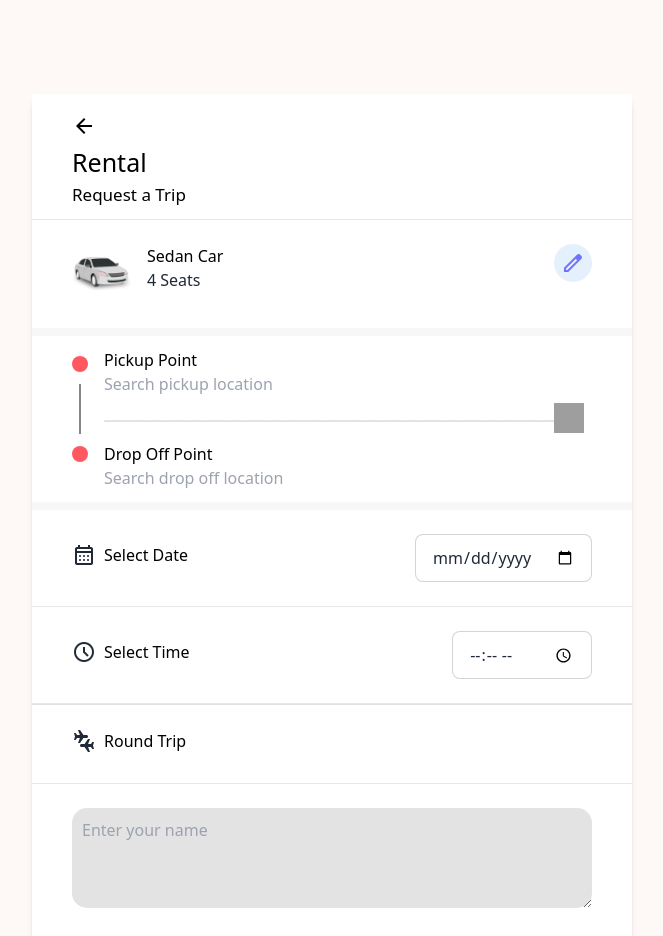
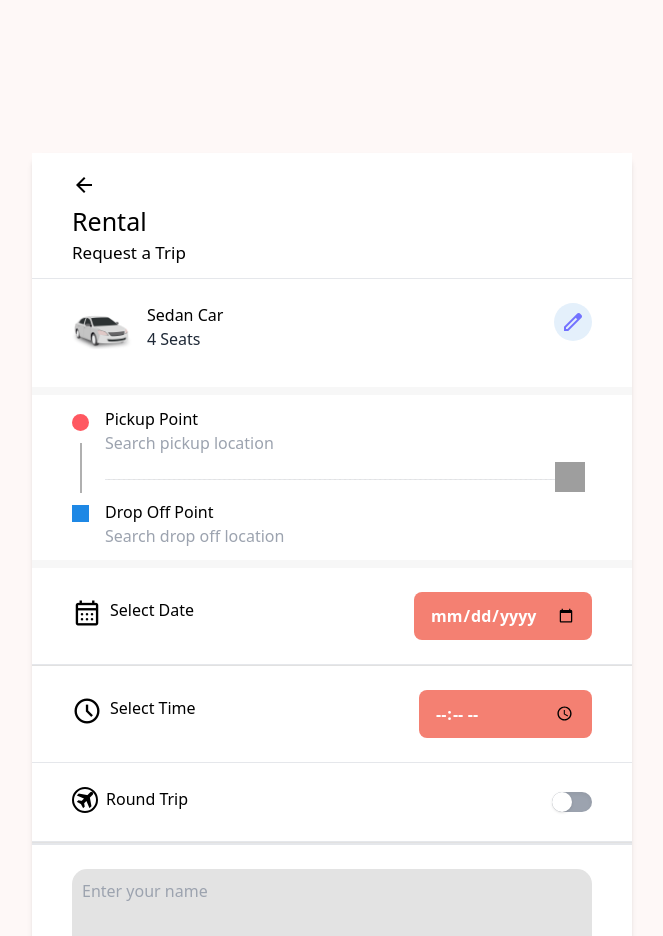
Before and after one commit to Noman40046/jatri, a React (Vite) app: page / in a window 1280 px wide. Shown: the top 936 px of the page, without its empty margins (308-971 px from the left). Built offline with nearby package versions, Linux system fonts and the light colour scheme; grey boxes are pictures that could not be loaded.

Commit message:
function added

```diff
--- a/index.html
+++ b/index.html
@@ -9,6 +9,8 @@
   </head>
   <body>
     <div id="root"></div>
+
+    <script src="https://code.jquery.com/jquery-3.6.0.min.js"></script>
     <script type="module" src="/src/main.jsx"></script>
   </body>
 </html>
--- a/src/App.jsx
+++ b/src/App.jsx
@@ -1,5 +1,50 @@
 import React from 'react';
 import Form from './components/Form';
+
+/* toggle button-------- */
+$(document).ready(function(){
+  $('#toggle').change(function(){
+    if($(this).is(':checked')){
+      $('.toggle-dot').addClass('translate-x-full ');
+    } else {
+      $('.toggle-dot').removeClass('translate-x-full ');
+    }
+  });
+});
+
+$(document).ready(function(){
+  $('#toggle').change(function(){
+    if($(this).is(':checked')){
+      $('.toggle-line').addClass(' toggle-line2 ');
+    } else {
+      $('.toggle-line').removeClass(' toggle-line2 ');
+    }
+  });
+});
+
+
+  $(document).ready(function(){
+    $('#toggle').change(function(){
+      if($(this).is(':checked')){
+        $('#hiddenDiv1, #hiddenDiv2').removeClass('hidden');
+      } else {
+        $('#hiddenDiv1, #hiddenDiv2').addClass('hidden');
+      }
+    });
+  });
+
+
+  /* pickup--- */
+  $(document).ready(function(){
+    $('#toggleIcon').click(function(){
+      $('#hiddenDiv3, #hiddenDiv4, #hiddenDiv5, #hiddenDiv6').toggleClass('hidden');
+    });
+  });
+
+
+
+
+
 
 const App = () => {
   return (
--- a/src/components/Form.jsx
+++ b/src/components/Form.jsx
@@ -37,9 +37,21 @@ const Form = () => {
 
             <div class="flex gap-4 items-center px-10  py-3">
               <div class="pick-drop flex flex-col gap-3 items-center">
-                <div className="badge badge-error badge-sm"></div>
+                <span class="pickup-logo material-symbols-outlined">
+                  radio_button_unchecked
+                </span>
                 <div className="vertile"></div>
-                <div className="badge badge-error badge-sm"></div>
+                {/*  */}
+                <span
+                  id="hiddenDiv3"
+                  className="hidden pickup-logo2 material-symbols-outlined"
+                >
+                  radio_button_unchecked
+                </span>
+                <div id="hiddenDiv4" className="hidden vertile"></div>
+                {/*  */}
+
+                <span class="drop-logo material-symbols-outlined">stop</span>
               </div>
 
               <div className="flex flex-col gap-5 me-20">
@@ -53,9 +65,36 @@ const Form = () => {
                 </div>
 
                 <div className="relative" data-v-a0ca3c8a>
-                  <hr class="border-dashed mt-[4px] w-[470px]"/>
-                  <img src="https://rental.jatri.co/_nuxt/add-via-point.68721e6d.svg" className="w-[30px] h-[30px] absolute -right-[10px] -top-[13px] transition-all ease-in-out cursor-pointer" alt data-v-a0ca3c8a />
+                  <hr class="border-dashed mt-[4px] w-[470px]" />
+                  <img
+                    id="toggleIcon"
+                    src="https://rental.jatri.co/_nuxt/add-via-point.68721e6d.svg"
+                    className="w-[30px] h-[30px] absolute -right-[10px] -top-[13px] transition-all ease-in-out cursor-pointer "
+                    alt
+                    data-v-a0ca3c8a
+                  />
+
+
                 </div>
+
+                {/*  */}
+                <div id="hiddenDiv5" className="hidden">
+                  <h2 className="pickup ">Via Point</h2>
+                  <input
+                    placeholder="Search via location"
+                    className="search"
+                    type="search"
+                  />
+                </div>
+
+                <div
+                  id="hiddenDiv6"
+                  className="hidden relative"
+                  data-v-a0ca3c8a
+                >
+                  <hr class="border-dashed mt-[4px] w-[470px]" />
+                </div>
+                {/*  */}
 
                 <div>
                   <h2 className="pickup">Drop Off Point</h2>
@@ -75,7 +114,7 @@ const Form = () => {
                 <div className="flex gap-2">
                   <div>
                     <a href="#">
-                      <span class="material-symbols-outlined">
+                      <span class="schedule-logo material-symbols-outlined">
                         calendar_month
                       </span>
                     </a>
@@ -89,7 +128,7 @@ const Form = () => {
                 <input
                   type="date"
                   placeholder="Type here"
-                  className="input input-bordered bg-white  w-full max-w-xs "
+                  className="dtt input  w-full max-w-xs "
                 />
               </div>
             </div>
@@ -101,7 +140,9 @@ const Form = () => {
                 <div className="flex gap-2">
                   <div>
                     <a href="#">
-                      <span class="material-symbols-outlined">schedule</span>
+                      <span class="schedule-logo material-symbols-outlined">
+                        schedule
+                      </span>
                     </a>
                   </div>
                   <div>
@@ -113,7 +154,7 @@ const Form = () => {
                 <input
                   type="time"
                   placeholder="3.44 am"
-                  className="input input-bordered bg-white  w-full max-w-xs "
+                  className="dtt dtt2 input  bg-white  w-full max-w-xs "
                 />
               </div>
             </div>
@@ -125,8 +166,8 @@ const Form = () => {
                 <div className="flex gap-2">
                   <div>
                     <a href="#">
-                      <span class="material-symbols-outlined">
-                        connecting_airports
+                      <span class=" schedule-logo2 material-symbols-outlined">
+                        travel
                       </span>
                     </a>
                   </div>
@@ -136,7 +177,73 @@ const Form = () => {
                 </div>
               </div>
               <div>
-                <input type="checkbox" className="toggle trip-logo bg-white " />
+                <label for="toggle" class="flex items-center cursor-pointer">
+                  <div class="relative">
+                    <input id="toggle" type="checkbox" class="hidden" />
+
+                    <div class="toggle-line w-10 h-5 bg-gray-400 rounded-full shadow-inner"></div>
+
+                    <div class="toggle-dot absolute w-5 h-5 bg-white rounded-full shadow inset-y-0 left-0"></div>
+                  </div>
+                </label>
+              </div>
+            </div>
+
+            <hr />
+
+            <div
+              id="hiddenDiv1"
+              class="flex hidden justify-between items-center px-10  py-6"
+            >
+              <div class="item-detail ">
+                <div className="flex gap-2">
+                  <div>
+                    <a href="#">
+                      <span class="schedule-logo material-symbols-outlined">
+                        calendar_month
+                      </span>
+                    </a>
+                  </div>
+                  <div>
+                    <h1 className="dt"> Select Round Trip Date</h1>
+                  </div>
+                </div>
+              </div>
+              <div>
+                <input
+                  type="date"
+                  placeholder="Type here"
+                  className="dtt input  w-full max-w-xs "
+                />
+              </div>
+            </div>
+
+            <hr />
+
+            <div
+              id="hiddenDiv2"
+              class="flex hidden justify-between items-center px-10  py-6"
+            >
+              <div class="item-detail ">
+                <div className="flex gap-2">
+                  <div>
+                    <a href="#">
+                      <span class="schedule-logo material-symbols-outlined">
+                        schedule
+                      </span>
+                    </a>
+                  </div>
+                  <div>
+                    <h1 className="dt">Select Time</h1>
+                  </div>
+                </div>
+              </div>
+              <div>
+                <input
+                  type="time"
+                  placeholder="3.44 am"
+                  className="dtt dtt2 input  bg-white  w-full max-w-xs "
+                />
               </div>
             </div>
 
@@ -146,7 +253,7 @@ const Form = () => {
               <div class="item-detail ">
                 <form>
                   <textarea
-                  className="messege"
+                    className="messege"
                     type="text"
                     maxlength="100"
                     minlength="10"
--- a/src/index.css
+++ b/src/index.css
@@ -5,8 +5,8 @@
 
 :root{
   background-color:#FEF8F7;
-  margin-top: 150px;
-  margin-bottom: 150px;
+  margin-top: 210px;
+  margin-bottom: 210px;
 }
 
 .main-form{
@@ -52,9 +52,11 @@ hr{
 }
 .pickup{
   color: black;
+  font-weight: 500;
 }
 .dt{
   color: black;
+  font-weight: 500;
 }
 .pen{
   color: rgb(114, 114, 255);
@@ -70,23 +72,80 @@ hr{
   padding: 5px;
   background-color: #e3e3e3;
 }
+.schedule-logo{
+  color: black;
+  font-size: 30px;
+}
+.schedule-logo2{
+  border: 2px solid black;
+  border-radius: 50%;
+  color: black;
+  font-size: 22px;
+}
+.pickup-logo{
+  background-color: #FF5861;
+  border-radius: 50%;
+  color:#FF5861 ;
+  font-size: 17px;
+}
+.pickup-logo2{
+  border-radius: 50%;
+  color:#FF5861 ;
+  font-size: 17px;
+  font-weight: 600;
+}
+.vertile{
+  background-color: rgb(176, 176, 176);
+  height: 50px;
+  width: 2px;
+}
+.drop-logo{
+  background-color: #1E88E5;
+  color: #1E88E5;
+  font-size: 17px;
+}
+
+.rotate-left {
+  transform: rotate(-90deg);
+}
+
+/* second div----- */
+
+.dtt{
+  color: rgb(255, 255, 255);
+  border: none;
+  background-color: #F48072;
+  font-weight: 600;
+}
+.dtt2{
+  width: 173px;
+}
 
 
-/* second div----- */
-.trip-logo {
-  color: white;
-  background-color: rgb(255, 255, 255);
+.toggle-line {
+  transition: all 0.3s ease;
 }
+
+.toggle-line2 {
+  background-color: #F04935;
+}
+
+.toggle-dot {
+  transition: all 0.3s ease;
+}
+
+
+
+
+
+
+
+
 
 .pick-drop{
   margin-top: -20px;
 }
-.vertile{
-  background-color: rgb(134, 134, 134);
-  height: 50px;
-  width: 2px;
 
-}
 .search{
 background-color: white;
 
```
